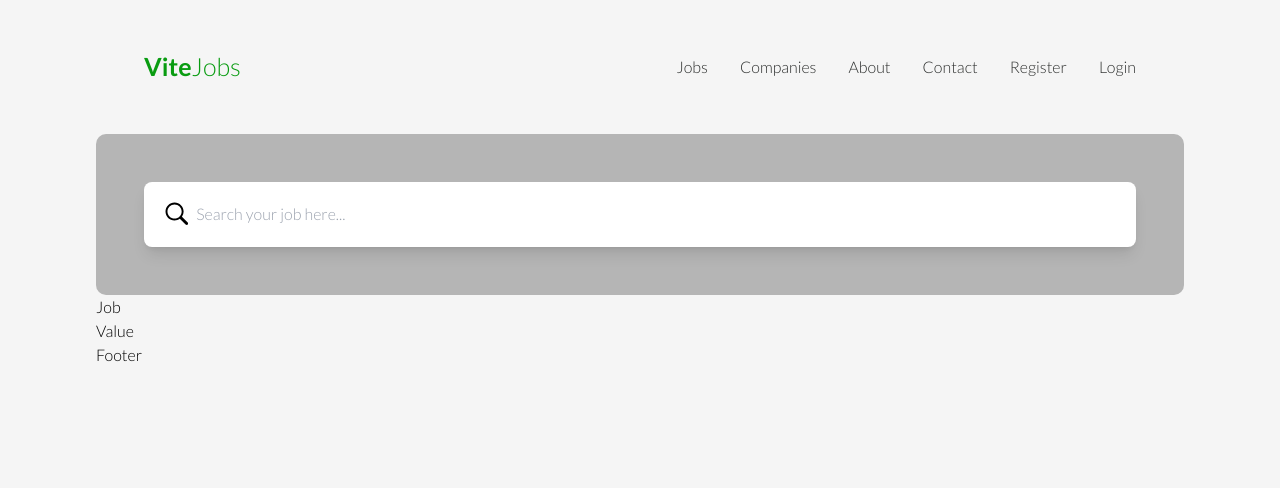
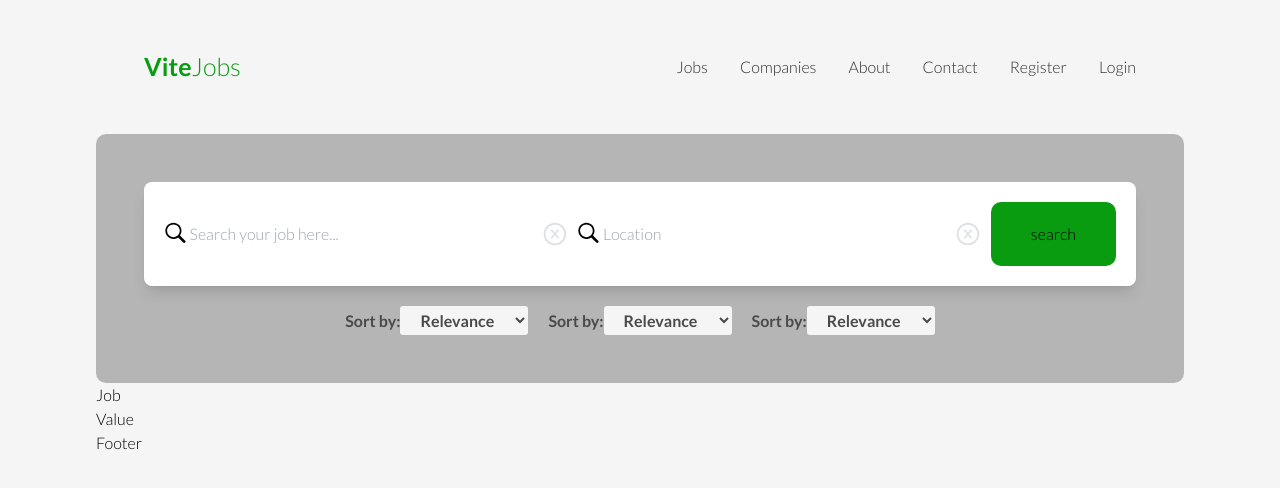
Before and after one commit to SamIxCode/ViteJobs, a React (Vite) app: page / in a window 1280 px wide. Shown: the top 488 px of the page. Built offline with nearby package versions, Linux system fonts and the light colour scheme.

Commit message:
updateted search bar with dropdowns

```diff
--- a/src/compontents/SearchDiv/Search.jsx
+++ b/src/compontents/SearchDiv/Search.jsx
@@ -1,18 +1,61 @@
 import React from 'react'
 import { GoSearch } from 'react-icons/go';
+import { AiOutlineCloseCircle } from 'react-icons/ai';
 export const Search = () => {
   return (
-    <div className='searchDiv grid gp-10 bg-darkerGrey rounded-[10px] p-[3rem]'>
+    <div className='searchDiv grid gap-5 bg-darkerGrey rounded-[10px] p-[3rem]'>
       <form action=''>
         <div className='firstDiv flex  justify-between items-center
         rounded-[8px] gap-[10px] bg-white p-5  shadow-black-500/50 shadow-lg'>
 
-          <div className='flex gap-2 items-center w-[100%]'>
+          <div className='flex gap-1 items-center w-[100%]'>
             <GoSearch className='icon text-[25px]' />
             <input type='text' className='bg-transparent text-green-800 focus:outline-none w-[100%]' placeholder='Search your job here...'></input>
+            <AiOutlineCloseCircle className='text-[30px] text-greyColor hover:text-darkerGrey icon' />
           </div>
+          <div className='flex gap-1 items-center w-[100%]'>
+            <GoSearch className='icon text-[25px]' />
+            <input type='text' className='bg-transparent text-green-800 focus:outline-none w-[100%]' placeholder='Location'></input>
+            <AiOutlineCloseCircle className='text-[30px] text-greyColor hover:text-darkerGrey icon' />
+          </div>
+          <button className='bg-greenColor h-full p-5 px-10 rounded-[10px] text-black hover:shadow-black-500/50 hover:shadow-lg'>search</button>
         </div>
       </form>
+
+      <div className='secDiv flex items-center gap-5 justify-center'>
+      <div className='single Search flex items-center gap-2'>
+          <label htmlFor='relevance' className='text-darkGrey font-semibold'>
+            Sort by:
+            <select name='' id='relevance' className='bg-whiteSmoke rounded-[3px] px-4 py-1'>
+            <option value="">Relevance</option>
+            <option value="">Start With</option>
+            <option value="">Contains</option>
+            </select>
+          </label>
+        </div>
+        <div className='single Search flex items-center gap-2'>
+          <label htmlFor='relevance' className='text-darkGrey font-semibold'>
+            Sort by:
+            <select name='' id='relevance' className='bg-whiteSmoke rounded-[3px] px-4 py-1'>
+            <option value="">Relevance</option>
+            <option value="">Start With</option>
+            <option value="">Contains</option>
+            </select>
+          </label>
+        </div>
+        <div className='single Search flex items-center gap-2'>
+          <label htmlFor='relevance' className='text-darkGrey font-semibold'>
+            Sort by:
+            <select name='' id='relevance' className='bg-whiteSmoke rounded-[3px] px-4 py-1'>
+            <option value="">Relevance</option>
+            <option value="">Start With</option>
+            <option value="">Contains</option>
+            </select>
+          </label>
+        </div>
+
+      </div>
+
     </div>
   )
 }
--- a/tailwind.config.cjs
+++ b/tailwind.config.cjs
@@ -1,20 +1,18 @@
 /** @type {import('tailwindcss').Config} */
 module.exports = {
-  content: [
-    "./index.html",
-    "./src/**/*.{js,ts,jsx,tsx}",
-  ],
+  content: ["./index.html", "./src/**/*.{js,ts,jsx,tsx}"],
   theme: {
     extend: {
       colors: {
-        'greenColor': '#099c11',
-        'cardShadow': '#f0f1f2',
-        'textColor': '#2e302f',
-        'greyColor': '#dee0e3',
-        'whiteSmoke': '#f5f5f5',
-        'darkerGrey': '#b5b5b5'
-      }
+        greenColor: "#099c11",
+        cardShadow: "#f0f1f2",
+        textColor: "#2e302f",
+        greyColor: "#dee0e3",
+        whiteSmoke: "#f5f5f5",
+        darkerGrey: "#b5b5b5",
+        darkGrey: "#4a4a4a",
+      },
     },
   },
   plugins: [],
-}
+};
```
